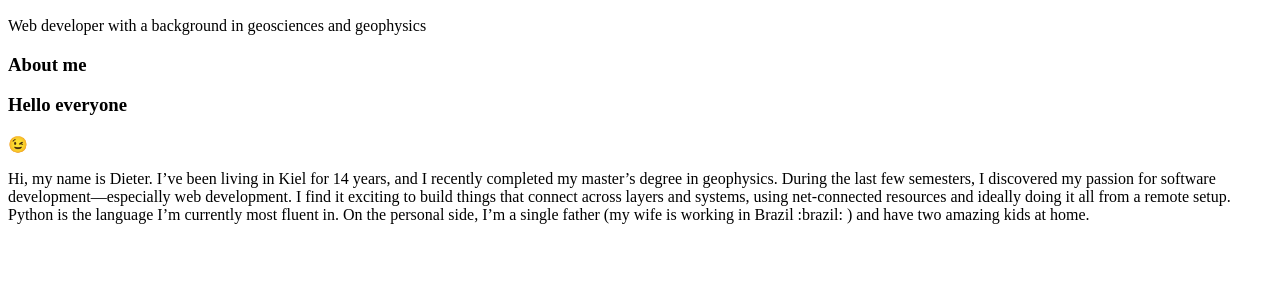
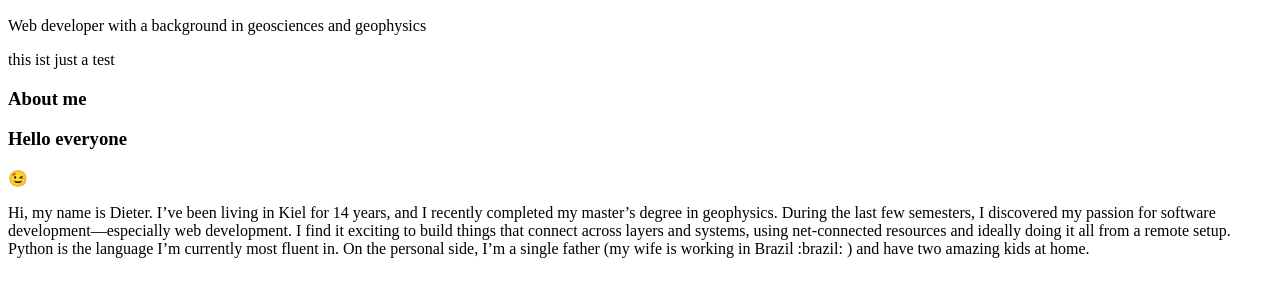
Before and after one commit to vanhog/webdev_portfolio, a plain HTML site: page index.html in a window 1280 px wide. Shown: the part 404-700 px from the top of the page. Drawn offline with Linux system fonts and the light colour scheme.

Commit message:
just a vs test

```diff
--- a/index.html
+++ b/index.html
@@ -26,6 +26,7 @@
     <h2>Aspiring Web Developer</h2>
     <p>Web developer with a background in geosciences and geophysics</p>
     <section name="about">
+        this ist just a test
     <h3>About me</h3>
       <h3 id="greeting">Hello everyone</h3>
       <div id="about">&#x1F609;</div>
```
